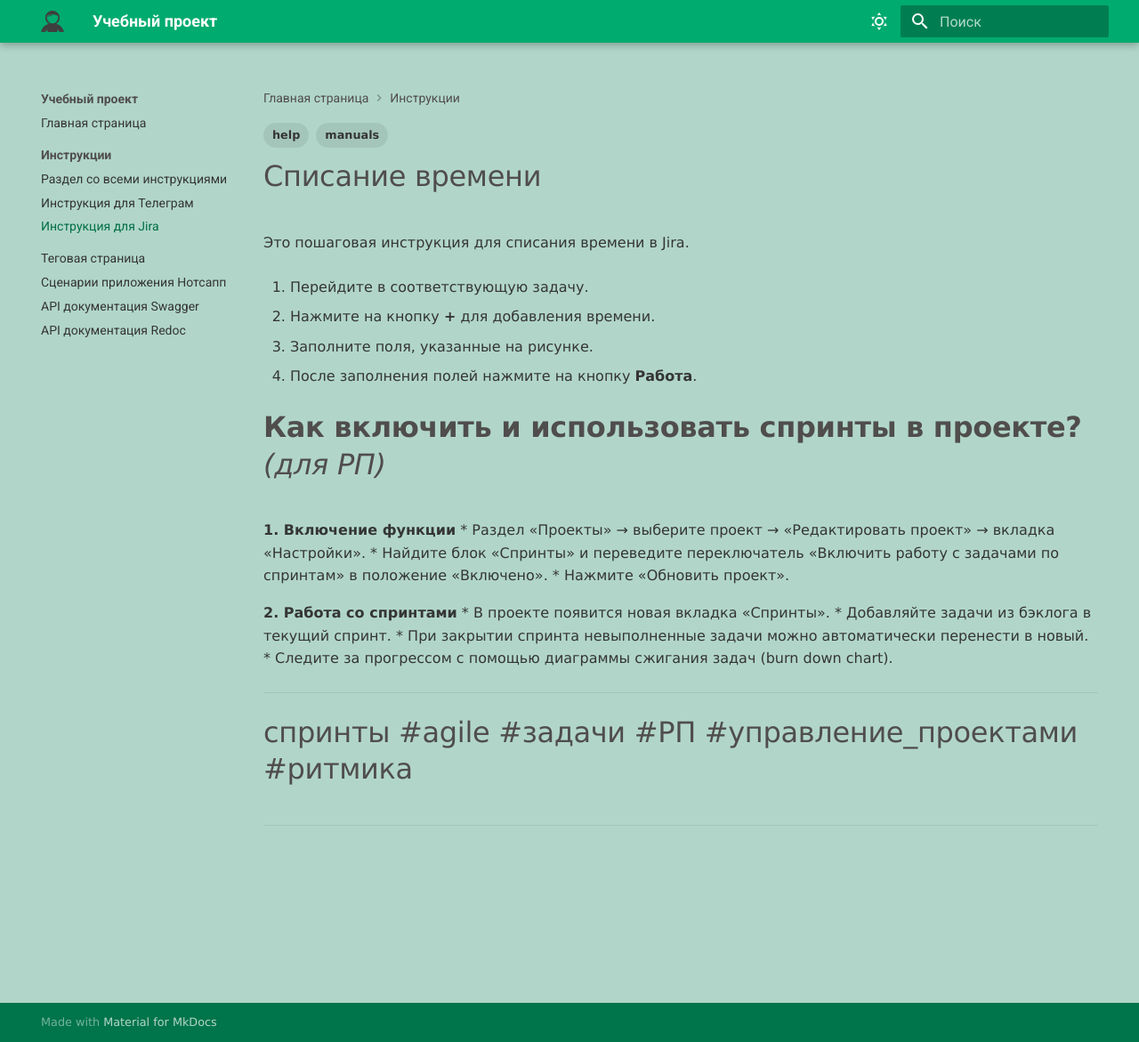
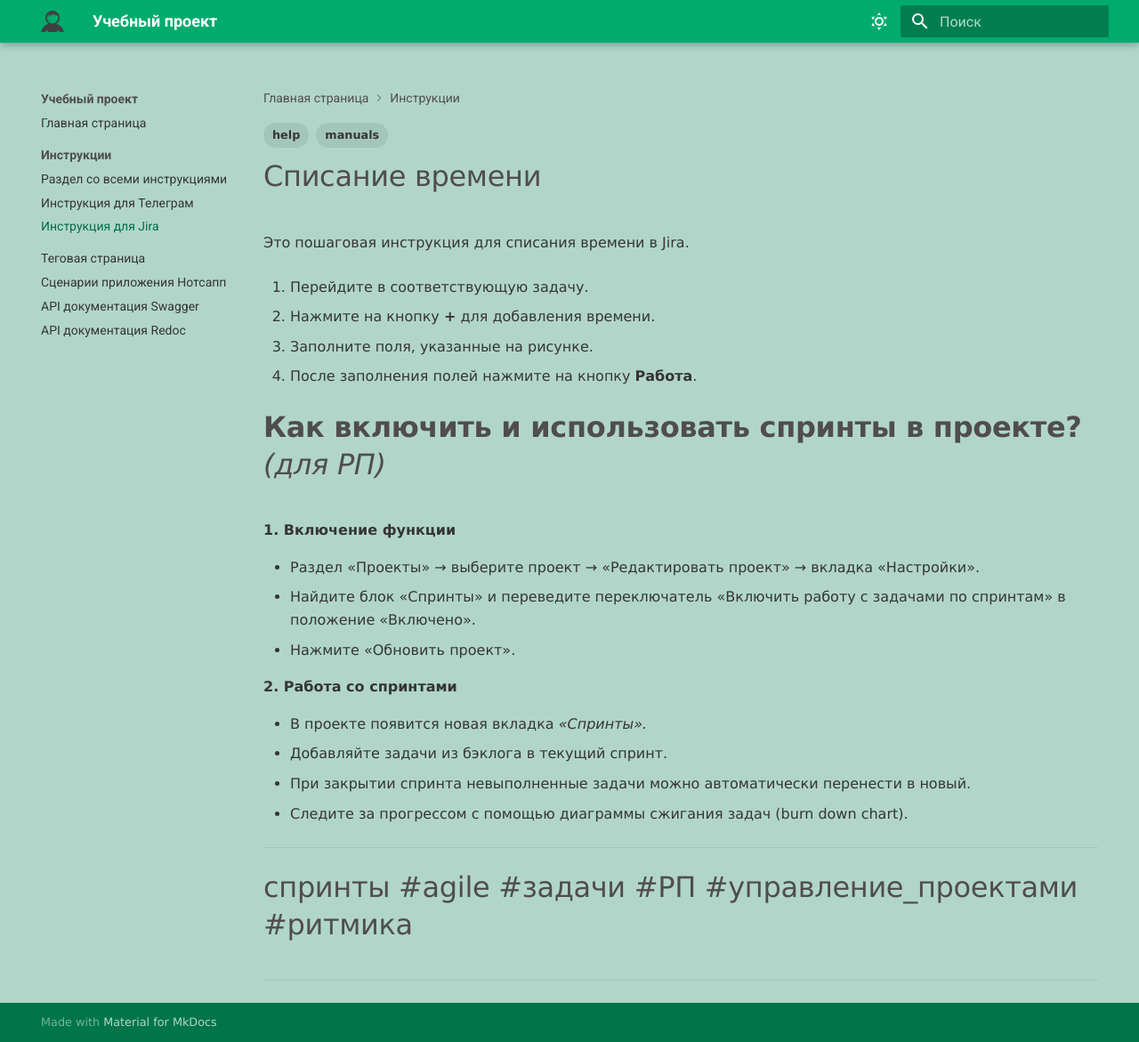
Before and after one commit to Katya-St11/katya-st-project, an MkDocs documentation site: the page built from docs/instructions/page-1.md, in a window 1280 px wide and 1171 px high. Shown: the whole window at 89% size. Built offline with MkDocs 1.6.1 and Material for MkDocs 9.7.7, drawn with Linux system fonts in a browser that asks for light colours.

```diff
--- a/docs/instructions/page-1.md
+++ b/docs/instructions/page-1.md
@@ -19,12 +19,14 @@ tags:
 # **Как включить и использовать спринты в проекте?** *(для РП)*
 
 **1. Включение функции**
+
 * Раздел «Проекты» → выберите проект → «Редактировать проект» → вкладка «Настройки».
 * Найдите блок «Спринты» и переведите переключатель «Включить работу с задачами по спринтам» в положение «Включено».
 * Нажмите «Обновить проект».
 
 **2. Работа со спринтами**
-* В проекте появится новая вкладка «Спринты».
+
+* В проекте появится новая вкладка *«Спринты».*
 * Добавляйте задачи из бэклога в текущий спринт.
 * При закрытии спринта невыполненные задачи можно автоматически перенести в новый.
 * Следите за прогрессом с помощью диаграммы сжигания задач (burn down chart).
```
